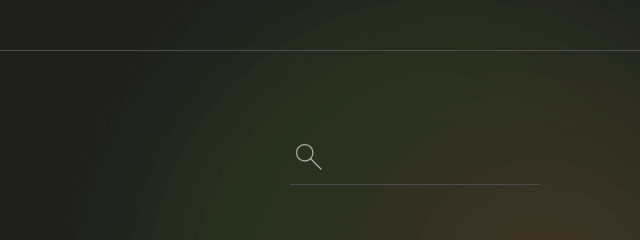
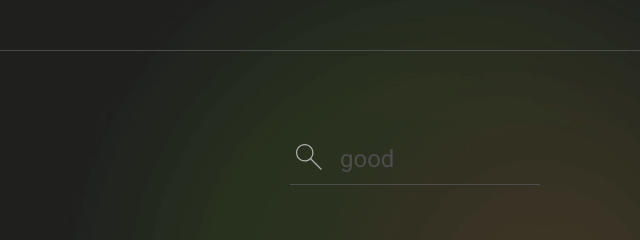
Before and after one commit to IgorSavchenko/Good-Vibes, a website: page src/index.html in a window 1280 px wide. Shown: the top 240 px of the page, 640-1280 px from the left. Drawn offline with nearby package versions, Linux system fonts and the light colour scheme; files that its build step writes are made by us from their sources; files whose address does not match are found by name.

Commit message:
Text added to input's placeholder

```diff
--- a/src/assets/scss/main.scss
+++ b/src/assets/scss/main.scss
@@ -27,6 +27,7 @@ body {
   font-family: $font-Roboto;
   font-weight: 400;
   font-size: 24px;
+  overflow-x: hidden;
 }
 .line {
   height: 1px;
--- a/src/index.html
+++ b/src/index.html
@@ -23,7 +23,7 @@
   <form class="form" action="index.html" method="post">
     <label for="search"></label>
     <input class="input" type="text" name="search" id="search" value="" autofocus>
-    <span class="placeholder"></span>
+    <span class="placeholder">good</span>
     <button class="button" type="submit" name="button">
       <svg width="26px" height="27px" viewBox="0 0 26 27" version="1.1" xmlns="http://www.w3.org/2000/svg" xmlns:xlink="http://www.w3.org/1999/xlink">
         <title>Shape</title>
```
Also changed, not shown: dist/assets/css/main.min.css, dist/assets/img/good_vibes_1.jpg, dist/assets/img/good_vibes_3.jpg, dist/index.html, 1 other file.
